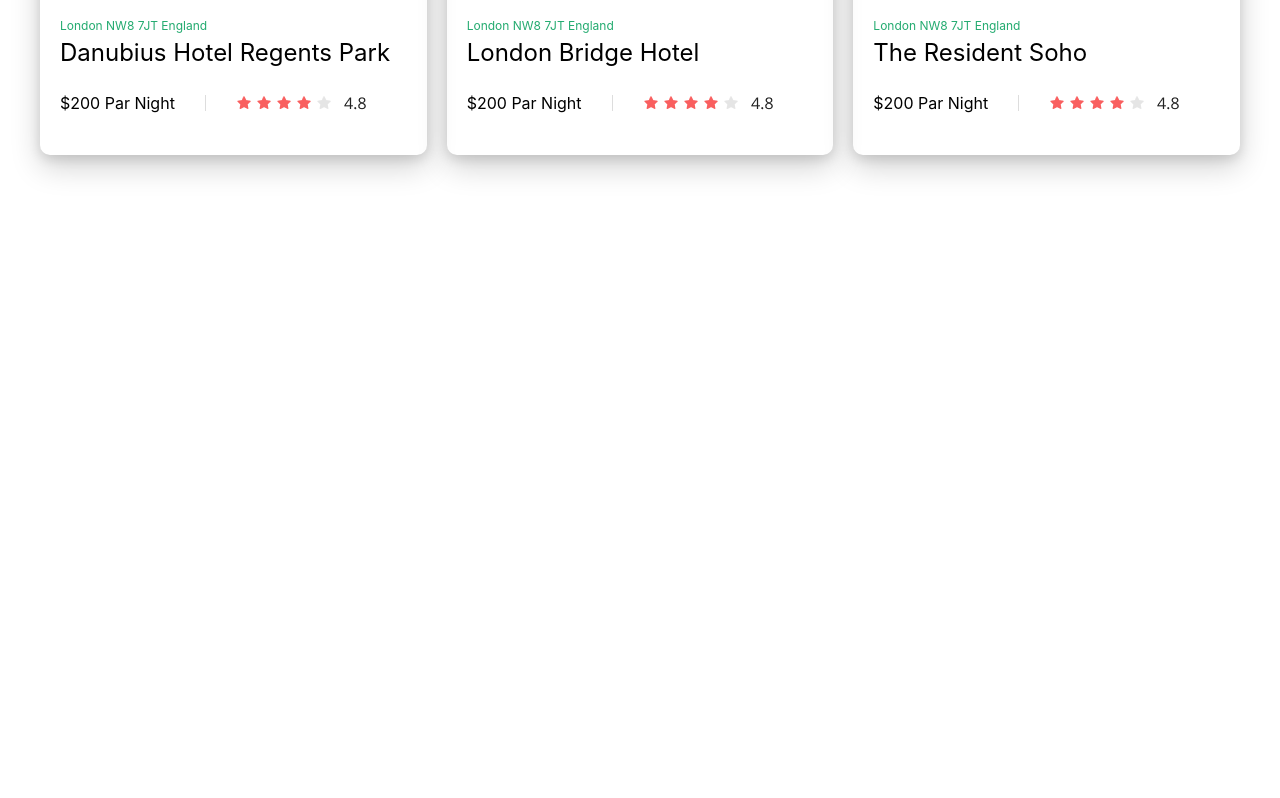
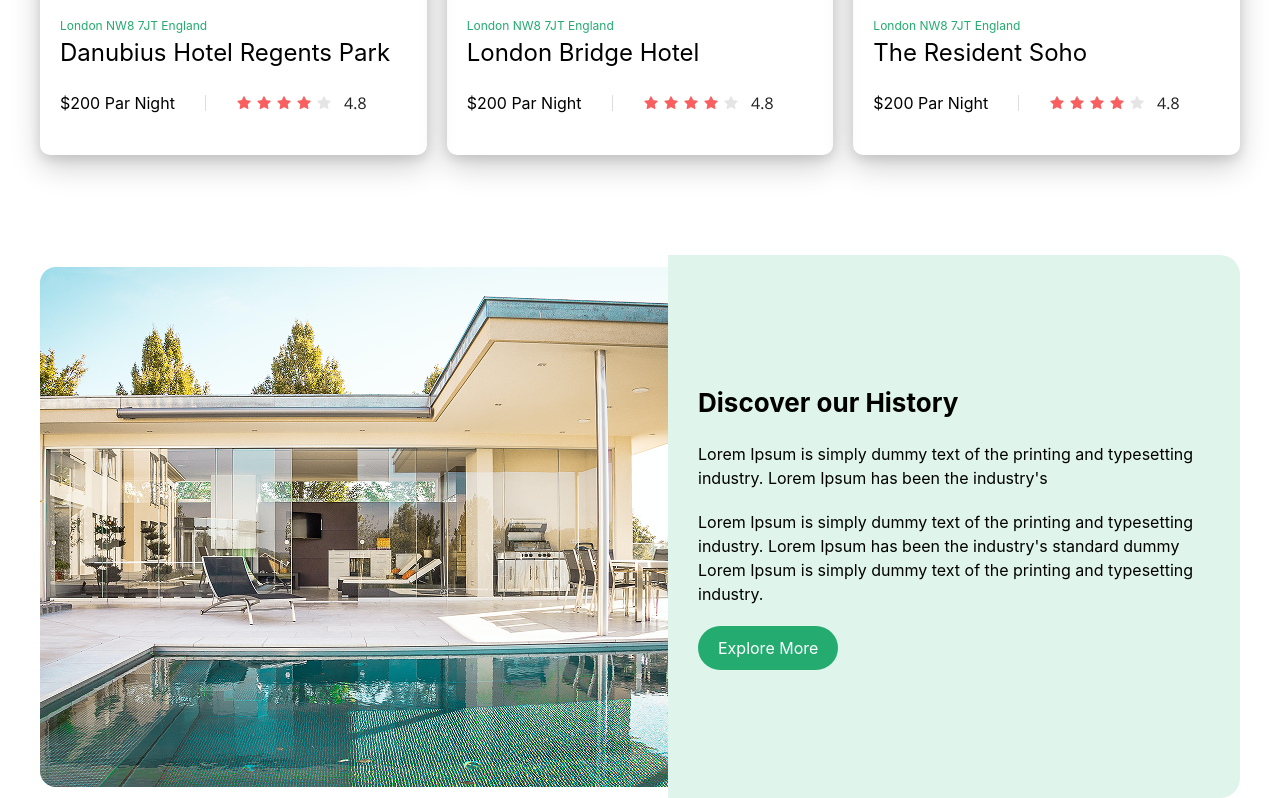
Before and after one commit to z1yodullo/A3, a website: page src/Page2.html in a window 1280 px wide. Shown: the part 1090-1888 px from the top of the page. Before the commit the page ends 1345 px from the top, so only its background shows below. Drawn offline with nearby package versions, Linux system fonts and the light colour scheme; files that its build step writes are made by us from their sources.

Commit message:
add section 3 in page 2

```diff
--- a/src/Page2.html
+++ b/src/Page2.html
@@ -112,5 +112,27 @@
         </div>
       </div>
     </section>
+    <section class="max-w-[1200px] m-auto flex items-center">
+      <img src="immm.png" alt="" />
+      <aside
+        class="px-[30px] py-[128px] rounded-r-[20px] flex flex-col gap-[20px] items-start bg-[#dff4ea]"
+      >
+        <p class="text-[26px] font-bold">Discover our History</p>
+        <p>
+          Lorem Ipsum is simply dummy text of the printing and typesetting
+          industry. Lorem Ipsum has been the industry's
+        </p>
+        <p>
+          Lorem Ipsum is simply dummy text of the printing and typesetting
+          industry. Lorem Ipsum has been the industry's standard dummy Lorem
+          Ipsum is simply dummy text of the printing and typesetting industry.
+        </p>
+        <button
+          class="py-[10px] px-[20px] bg-[#24AB70] text-white rounded-[30px]"
+        >
+          Explore More
+        </button>
+      </aside>
+    </section>
   </body>
 </html>
```
Also changed, not shown: src/Perfect Place 1.png (added).
